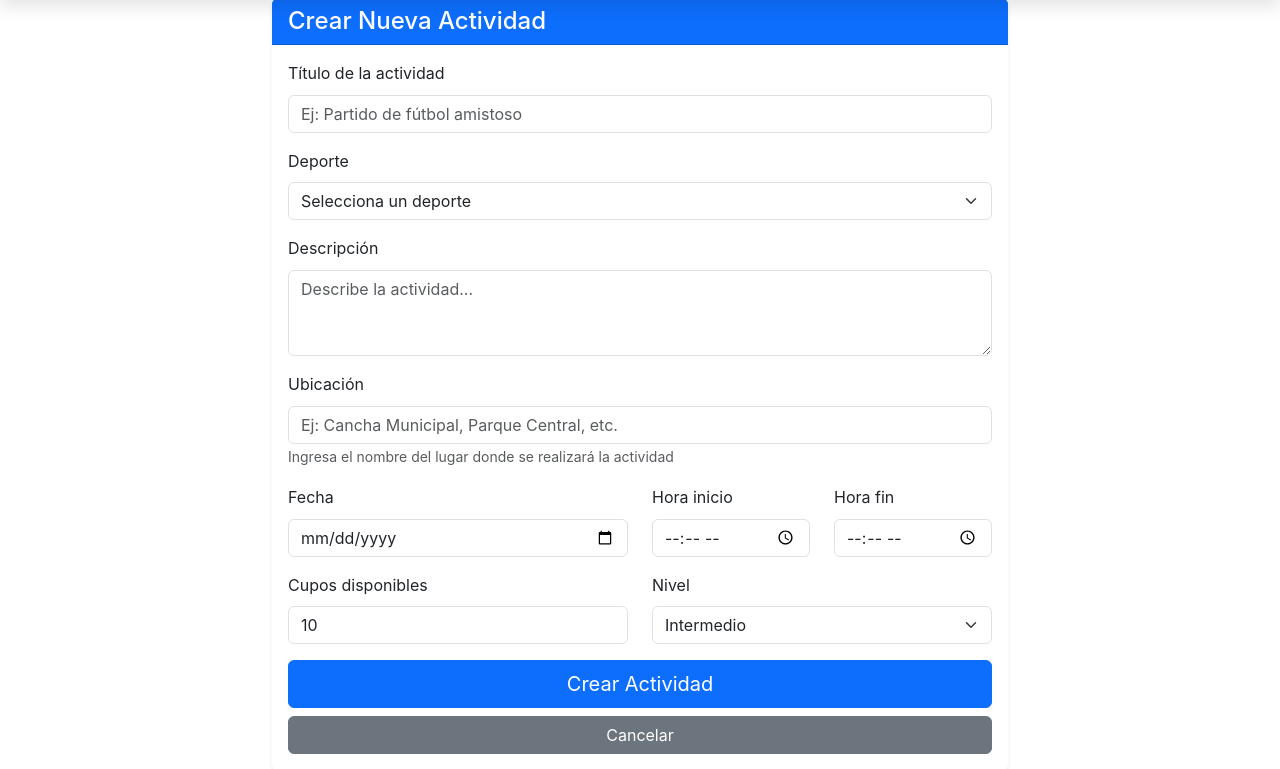
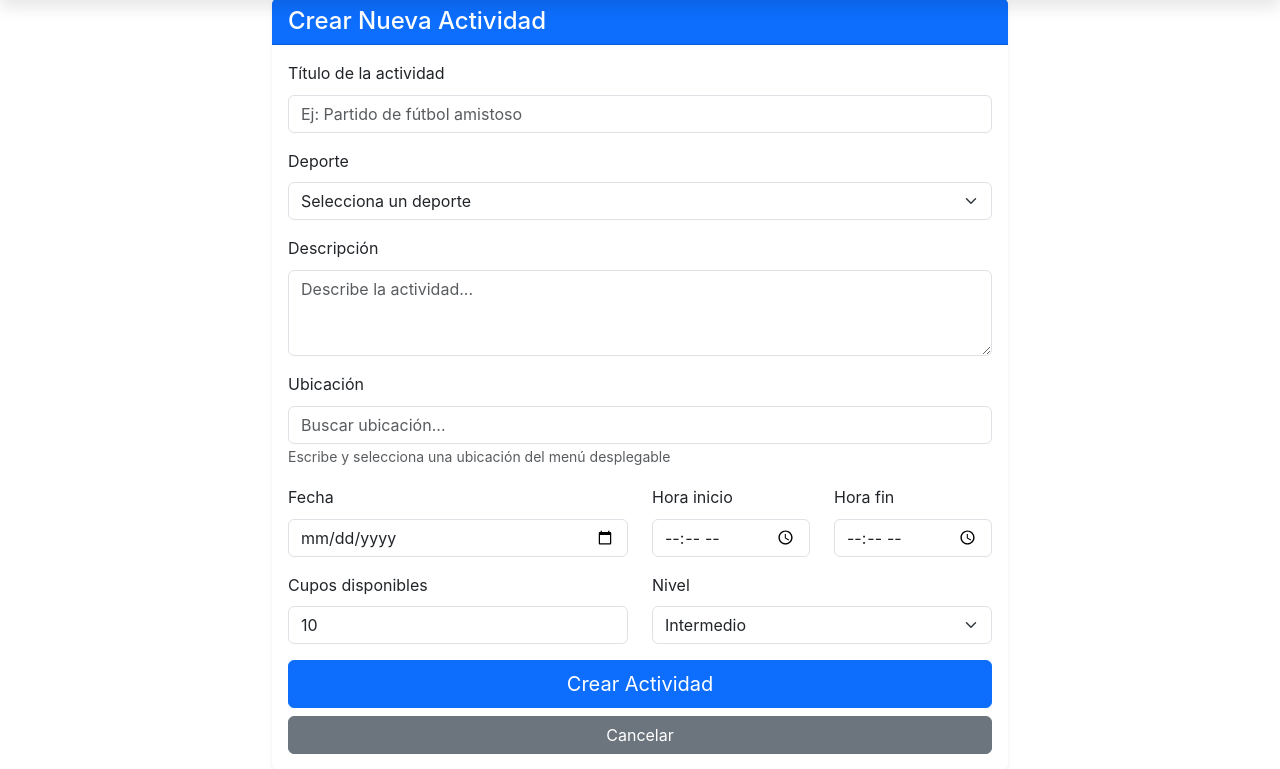
Before and after one commit to EdderZurita/MatchDeportivo2.0, a Django app: page /crear_actividad/ in a window 1280 px wide. Shown: the part 79-848 px from the top of the page. Run offline with Django 5.2, Linux system fonts and the light colour scheme; the visitor is signed in with stand-in values (Sample User, id 1); some libraries are stand-ins or nearby versions.

Commit message:
feat: Integrar Google Maps en creación de actividades con latitud/longitud

```diff
--- a/MatchDeportivoAPP/models.py
+++ b/MatchDeportivoAPP/models.py
@@ -75,6 +75,8 @@ class Actividad(models.Model):
 
     # Ubicación
     lugar = models.CharField(max_length=255)
+    latitud = models.DecimalField(max_digits=9, decimal_places=6, null=True, blank=True)
+    longitud = models.DecimalField(max_digits=9, decimal_places=6, null=True, blank=True)
 
     # Horario
     fecha = models.DateField(default=date.today)
--- a/MatchDeportivoAPP/templates/actividades/crear_actividad.html
+++ b/MatchDeportivoAPP/templates/actividades/crear_actividad.html
@@ -5,6 +5,9 @@
 
 {% block extra_css %}
 <link href="{% static 'css/actividades.css' %}" rel="stylesheet">
+<script
+    src="https://maps.googleapis.com/maps/api/js?key={{ GOOGLE_MAPS_API_KEY }}&libraries=places&callback=initAutocomplete"
+    async defer></script>
 {% endblock %}
 
 {% block usuario_content %}
@@ -53,10 +56,12 @@
 
                         <div class="mb-3">
                             <label class="form-label">Ubicación</label>
-                            <input type="text" name="lugar" class="form-control"
-                                placeholder="Ej: Cancha Municipal, Parque Central, etc." required>
-                            <small class="form-text text-muted">Ingresa el nombre del lugar donde se realizará la
-                                actividad</small>
+                            <input type="text" id="lugar" name="lugar" class="form-control"
+                                placeholder="Buscar ubicación..." required>
+                            <input type="hidden" id="latitud" name="latitud">
+                            <input type="hidden" id="longitud" name="longitud">
+                            <small class="form-text text-muted">Escribe y selecciona una ubicación del menú
+                                desplegable</small>
                         </div>
 
                         <div class="row">
@@ -109,5 +114,56 @@
 {% endblock %}
 
 {% block extra_js %}
+<script>
+    let autocomplete;
+
+    function initAutocomplete() {
+        const input = document.getElementById('lugar');
+
+        if (!input) return;
+
+        autocomplete = new google.maps.places.Autocomplete(input, {
+            componentRestrictions: { country: 'cl' },
+            fields: ['formatted_address', 'geometry', 'name']
+        });
+
+        autocomplete.addListener('place_changed', function () {
+            const place = autocomplete.getPlace();
+
+            if (!place.geometry) {
+                console.error('No se encontró la ubicación');
+                return;
+            }
+
+            // Guardar latitud y longitud
+            document.getElementById('latitud').value = place.geometry.location.lat();
+            document.getElementById('longitud').value = place.geometry.location.lng();
+            document.getElementById('lugar').value = place.formatted_address || place.name;
+
+            console.log('Ubicación seleccionada:', {
+                lugar: place.formatted_address || place.name,
+                lat: place.geometry.location.lat(),
+                lng: place.geometry.location.lng()
+            });
+        });
+    }
+
+    // Validar que se haya seleccionado una ubicación antes de enviar
+    document.addEventListener('DOMContentLoaded', function () {
+        const form = document.getElementById('form-crear-actividad');
+        if (form) {
+            form.addEventListener('submit', function (e) {
+                const latitud = document.getElementById('latitud').value;
+                const longitud = document.getElementById('longitud').value;
+
+                if (!latitud || !longitud) {
+                    e.preventDefault();
+                    alert('Por favor, selecciona una ubicación del menú desplegable de Google Maps');
+                    return false;
+                }
+            });
+        }
+    });
+</script>
 <script src="{% static 'js/forms.js' %}"></script>
 {% endblock %}
```
Also changed, not shown: MatchDeportivoAPP/forms.py (+18 -1 lines), MatchDeportivoAPP/migrations/0006_actividad_latitud_actividad_longitud.py (added).
